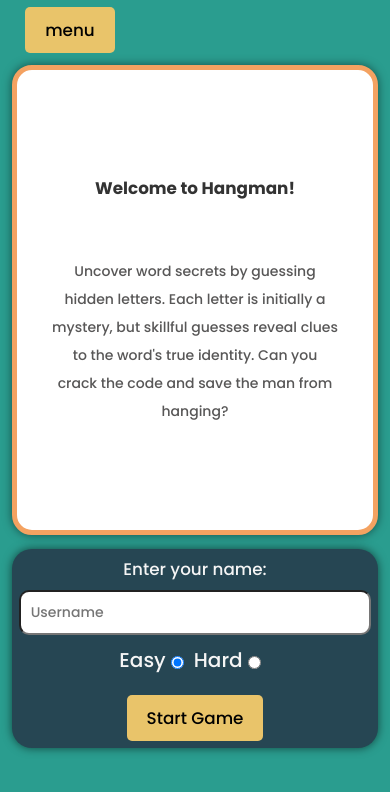
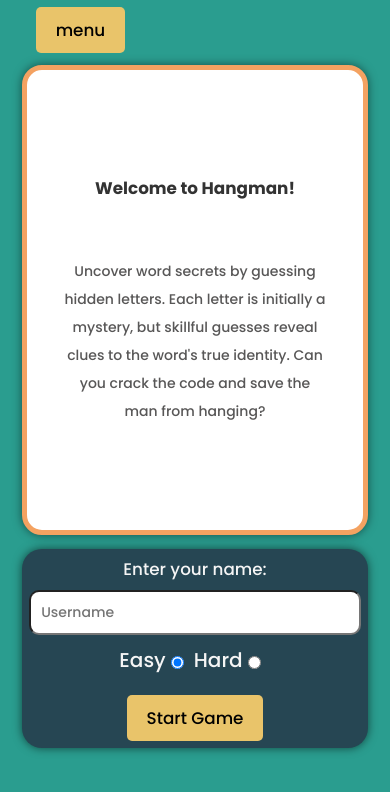
Before and after one commit to wilmaniklasson/Hangman, a website with bundled scripts: page index.html in a window 390 px wide. Built offline with nearby package versions, Linux system fonts and the light colour scheme.

Commit message:
adjusted margins because mobile

```diff
--- a/css/main-styles.css
+++ b/css/main-styles.css
@@ -128,7 +128,7 @@ h1 {
 	display: flex;
 	flex-direction: column;
 	height: 90vh;
-	margin: 0 auto;
+	margin: 0 0.75rem;
 }
 
 .game-container {
@@ -215,7 +215,6 @@ h1 {
 	height: 100%;
 	overflow: auto;
 	margin-bottom: 5em;
-
 }
 /*_______________________*/
 
@@ -226,29 +225,29 @@ h1 {
 		flex-direction: row;
 	}
 
-	.image-content, .start-view-section{
+	.image-content,
+	.start-view-section {
 		width: 90%;
 	}
-
 }
 
 @media (max-width: 800px) {
 	.game-container {
 		flex-direction: column;
 	}
-
-
 }
 
 @media (max-width: 400px) {
 	.game-view-section {
 		padding: 4px;
 	}
-	.image-content, .start-view-section{
+	.image-content,
+	.start-view-section {
 		padding: 0.5rem;
 	}
 
-	.image-content , .start-view-section{
+	.image-content,
+	.start-view-section {
 		width: 100%;
 	}
 }
```
